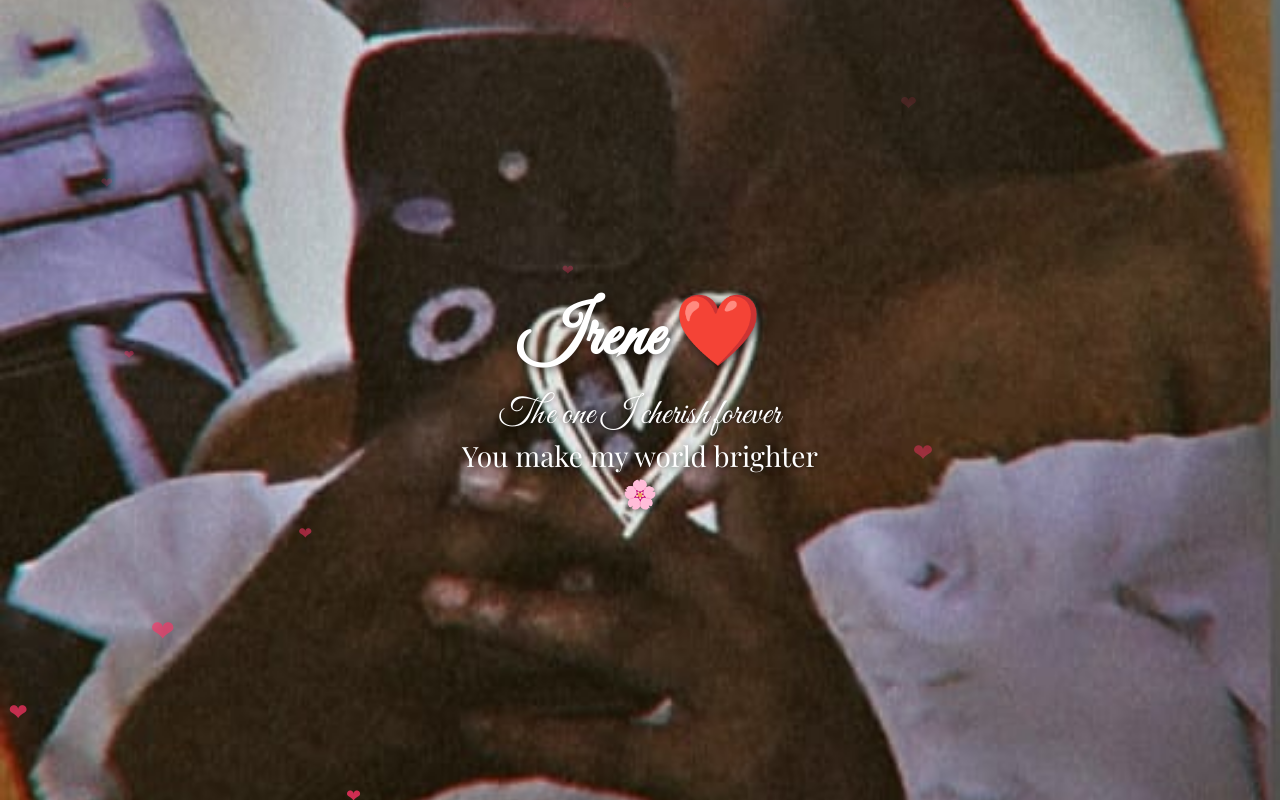
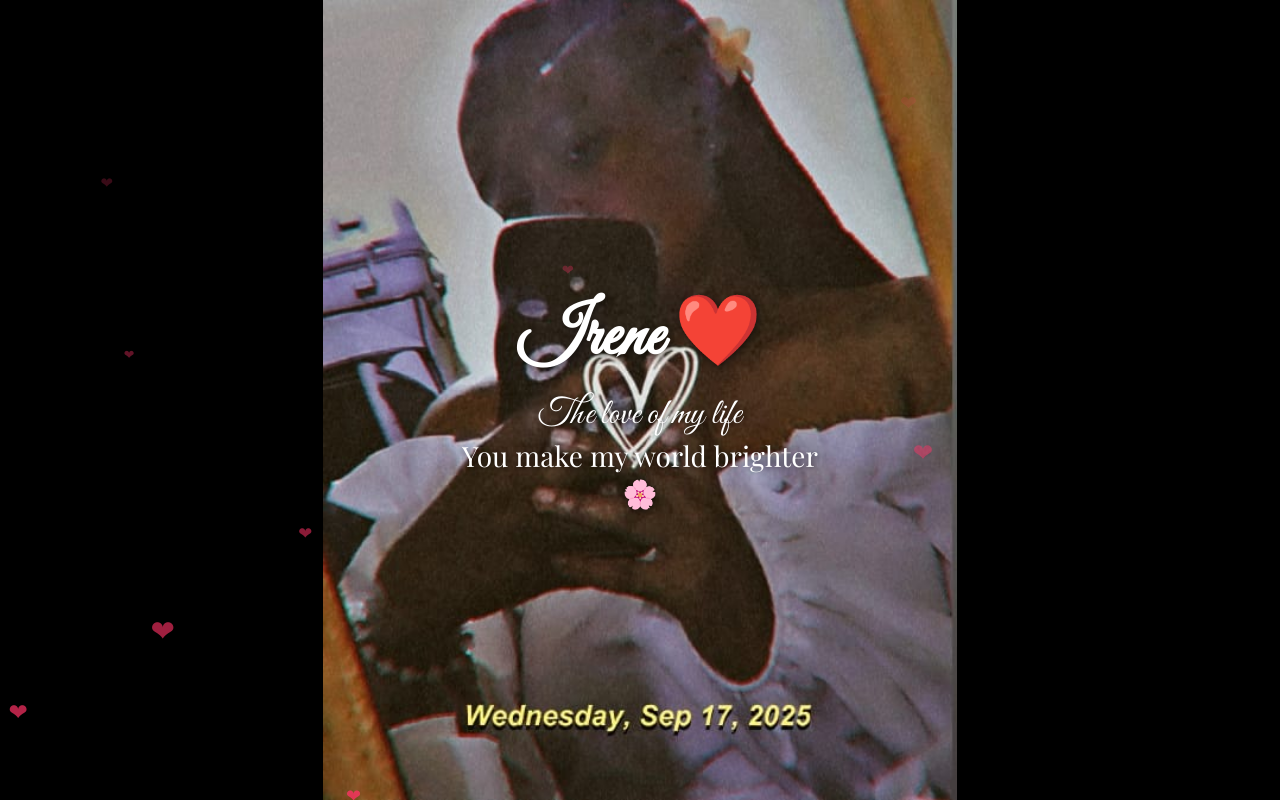
Before and after one commit to P3t3r122430/irene-love-site, a plain HTML site: page index.html in a window 1280 px wide. Drawn offline with nearby package versions, Linux system fonts and the light colour scheme.

Commit message:
Updated index.html - fixed Irene image scaling and font

```diff
--- a/index.html
+++ b/index.html
@@ -4,13 +4,18 @@
   <meta charset="UTF-8">
   <meta name="viewport" content="width=device-width, initial-scale=1.0">
   <title>Irene Love ❤️</title>
+
+  <!-- Romantic fonts -->
   <link href="https://fonts.googleapis.com/css2?family=Great+Vibes&family=Playfair+Display:wght@400;700&display=swap" rel="stylesheet">
+
   <style>
-    * { margin: 0; padding: 0; box-sizing: border-box; }
-
+    * {
+      margin: 0;
+      padding: 0;
+      box-sizing: border-box;
+    }
     body {
       height: 100vh;
-      background: url('irene.jpg') no-repeat center center/cover;
       display: flex;
       flex-direction: column;
       justify-content: center;
@@ -19,22 +24,30 @@
       overflow: hidden;
       color: #fff;
       font-family: 'Playfair Display', serif;
+      position: relative;
     }
-
+    /* Irene's picture as full background but not zoomed */
+    .background-img {
+      position: fixed;
+      top: 0; left: 0;
+      width: 100%;
+      height: 100%;
+      object-fit: contain; /* show full picture without zooming */
+      z-index: -1;
+      background: #000; /* fill borders with black */
+    }
     h1 {
       font-family: 'Great Vibes', cursive;
       font-size: 70px;
       text-shadow: 2px 2px 8px rgba(0,0,0,0.6);
       margin-bottom: 10px;
     }
-
     #static-message {
       font-family: 'Great Vibes', cursive;
       font-size: 36px;
       margin-top: 10px;
       text-shadow: 1px 1px 5px rgba(0,0,0,0.6);
     }
-
     #changing-message {
       font-size: 28px;
       font-weight: 500;
@@ -43,12 +56,11 @@
       text-shadow: 1px 1px 6px rgba(0,0,0,0.6);
       animation: fadeIn 2s ease-in-out;
     }
-
     @keyframes fadeIn {
       from { opacity: 0; }
       to { opacity: 1; }
     }
-
+    /* Floating hearts */
     .hearts {
       position: fixed;
       top: 0;
@@ -58,31 +70,38 @@
       pointer-events: none;
       z-index: 1;
     }
-
     .heart {
       position: absolute;
       color: #ff3366;
       animation: floatUp 5s linear forwards;
       opacity: 0.8;
     }
-
     @keyframes floatUp {
-      from { transform: translateY(100vh) scale(1); opacity: 0.8; }
-      to { transform: translateY(-10vh) scale(0.5); opacity: 0; }
+      from {
+        transform: translateY(100vh) scale(1);
+        opacity: 0.8;
+      }
+      to {
+        transform: translateY(-10vh) scale(0.5);
+        opacity: 0;
+      }
     }
   </style>
 </head>
 <body>
+  <!-- Irene’s background image -->
+  <img src="irene.jpg" alt="My Beautiful Irene" class="background-img">
+
   <div class="overlay">
     <h1>Irene ❤️</h1>
-    <p id="static-message">The one I cherish forever</p>
+    <p id="static-message">The love of my life</p>
     <p id="changing-message">You are my everything 🌹</p>
   </div>
 
   <div class="hearts"></div>
 
   <script>
-    // Romantic rotating messages
+    // Rotating Romantic Messages
     const messages = [
       "Hey Love ❤️",
       "You make my world brighter 🌸",
@@ -104,8 +123,7 @@
       "You’re unforgettable, my Irene 💭",
       "Thank you for being mine 🙏",
       "Cheers to our love story 🥂",
-      "You are my forever, no expiration ❤️",
-      "My world starts and ends with you 💖" // NEW MESSAGE
+      "You are my forever, no expiration ❤️"
     ];
 
     let index = 0;
@@ -118,7 +136,7 @@
       setTimeout(() => messageEl.style.animation = "", 2000);
     }, 4000);
 
-    // Floating hearts
+    // Floating Hearts
     function createHeart() {
       const heart = document.createElement("div");
       heart.classList.add("heart");
```
